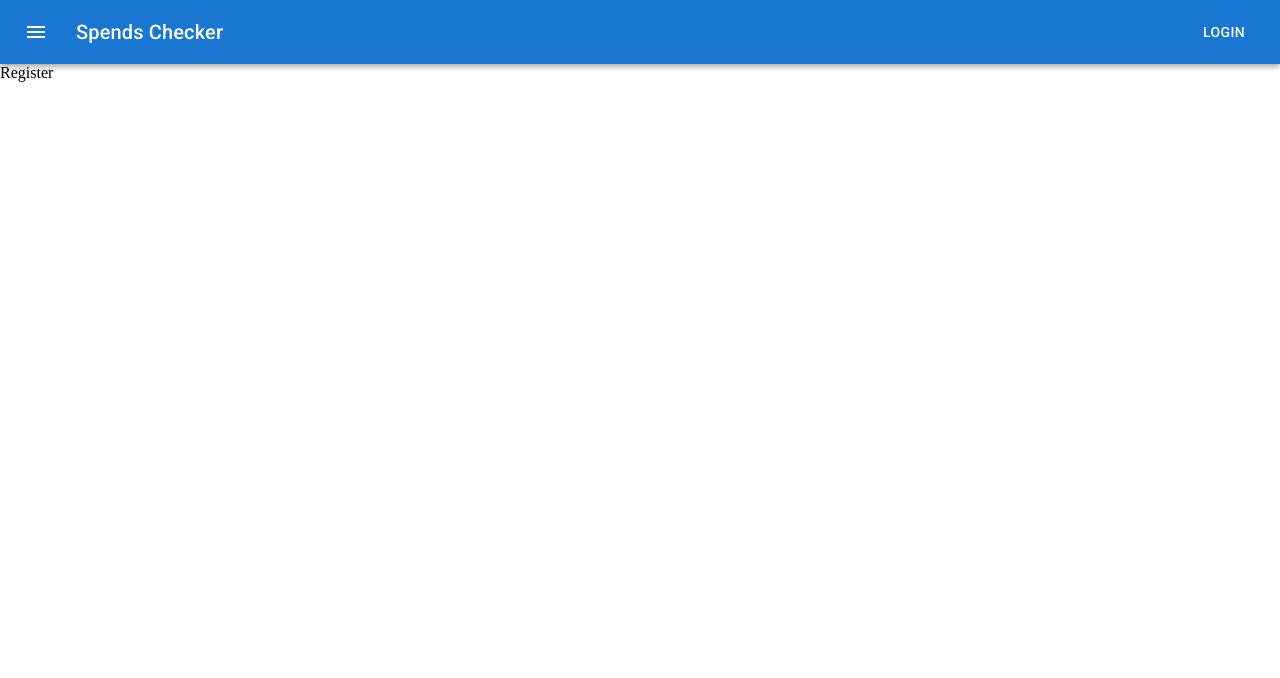
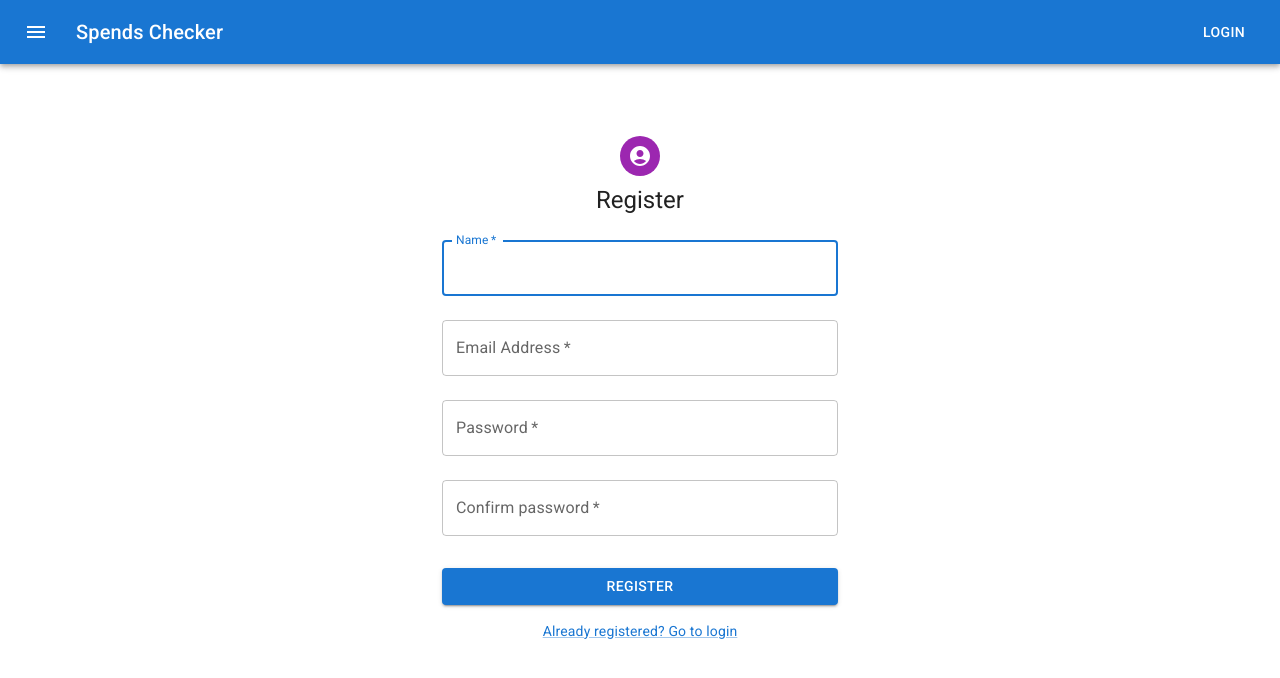
Before and after one commit to andressiri/alkemy-full-stack, a React (Create React App) app in the folder frontend/: page /register in a window 1280 px wide. Shown: the top 678 px of the page. Built offline with nearby package versions, Linux system fonts and the light colour scheme.

Commit message:
create a register page template

```diff
--- a/frontend/src/pages/Register.jsx
+++ b/frontend/src/pages/Register.jsx
@@ -1,8 +1,109 @@
-import React from 'react'
+import React, {useState, useEffect} from 'react';
+import Avatar from '@mui/material/Avatar';
+import Button from '@mui/material/Button';
+import CssBaseline from '@mui/material/CssBaseline';
+import TextField from '@mui/material/TextField';
+import Link from '@mui/material/Link';
+import Box from '@mui/material/Box';
+import AccountCircle from '@mui/icons-material/AccountCircle';
+import Typography from '@mui/material/Typography';
+import Container from '@mui/material/Container';
 
 function Register() {
+  const [formData, setFormData] = useState({
+    name: '',
+    email: '',
+    password: '',
+    password2: ''
+  });
+  const {name, email, password, password2} = formData;
+
+  const onInputChange = (event) => {
+    setFormData((prevState) => ({
+      ...prevState,
+      [event.target.name]: event.target.value
+    }));
+  };
+
+  const handleRegister = (event) => {
+    event.preventDefault();
+  };
+
   return (
-    <div>Register</div>
+    <Container component="main" maxWidth="xs">
+      <CssBaseline />
+      <Box
+        sx={{
+          marginTop: 8,
+          display: 'flex',
+          flexDirection: 'column',
+          alignItems: 'center',
+        }}
+      >
+        <Avatar sx={{ m: 1, bgcolor: 'secondary.main' }}>
+          <AccountCircle />
+        </Avatar>
+        <Typography component="h1" variant="h5">
+          Register
+        </Typography>
+        <Box component="form" onSubmit={handleRegister} noValidate sx={{ mt: 1 }}>
+          <TextField
+            margin="normal"
+            required
+            fullWidth
+            id="name"
+            label="Name"
+            name="name"
+            autoComplete="name"
+            autoFocus
+            onChange={onInputChange}
+          />
+          <TextField
+            margin="normal"
+            required
+            fullWidth
+            id="email"
+            label="Email Address"
+            name="email"
+            autoComplete="email"
+            onChange={onInputChange}
+          />
+          <TextField
+            margin="normal"
+            required
+            fullWidth
+            name="password"
+            label="Password"
+            type="password"
+            id="password"
+            autoComplete="current-password"
+            onChange={onInputChange}
+          />
+          <TextField
+            margin="normal"
+            required
+            fullWidth
+            name="password2"
+            label="Confirm password"
+            type="password"
+            id="password2"
+            autoComplete="current-password"
+            onChange={onInputChange}
+          />
+          <Button
+            type="submit"
+            fullWidth
+            variant="contained"
+            sx={{ mt: 3, mb: 2 }}
+          >
+            Register
+          </Button>
+        </Box>
+        <Link href="/login" variant="body2">
+            Already registered? Go to login
+        </Link>
+      </Box>
+    </Container>
   );
 };
 
```
